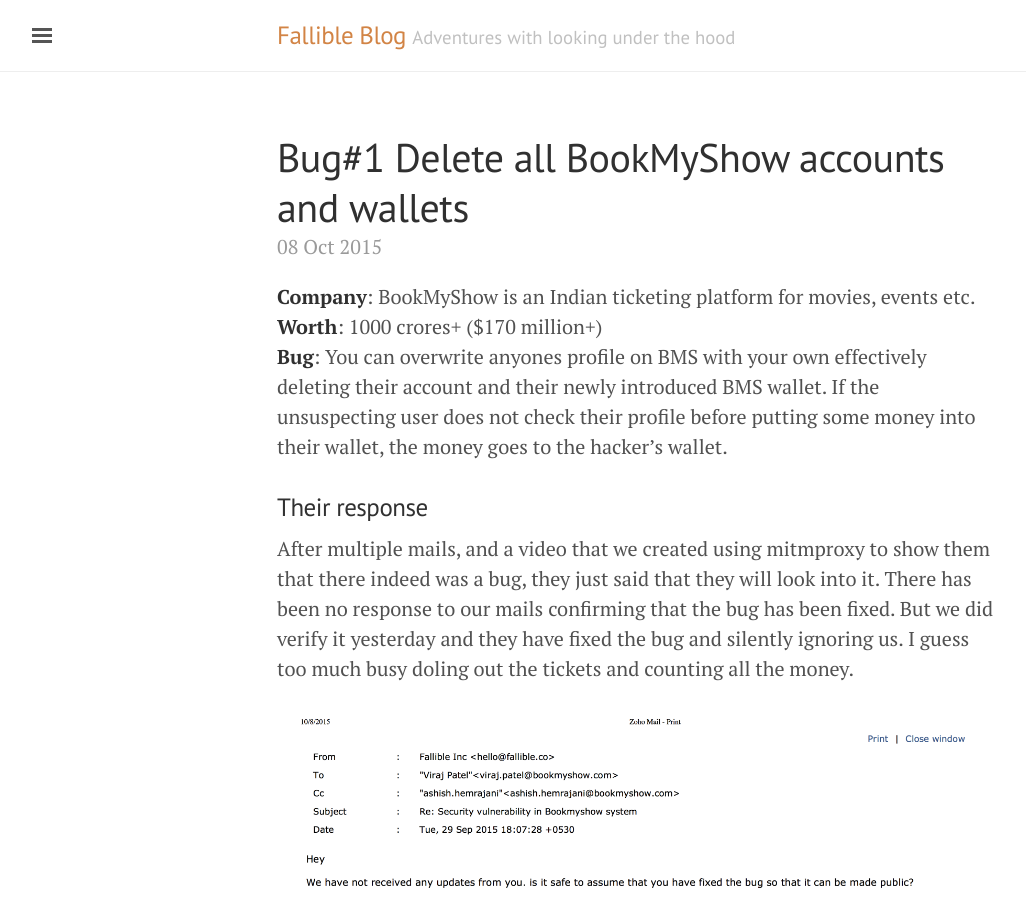
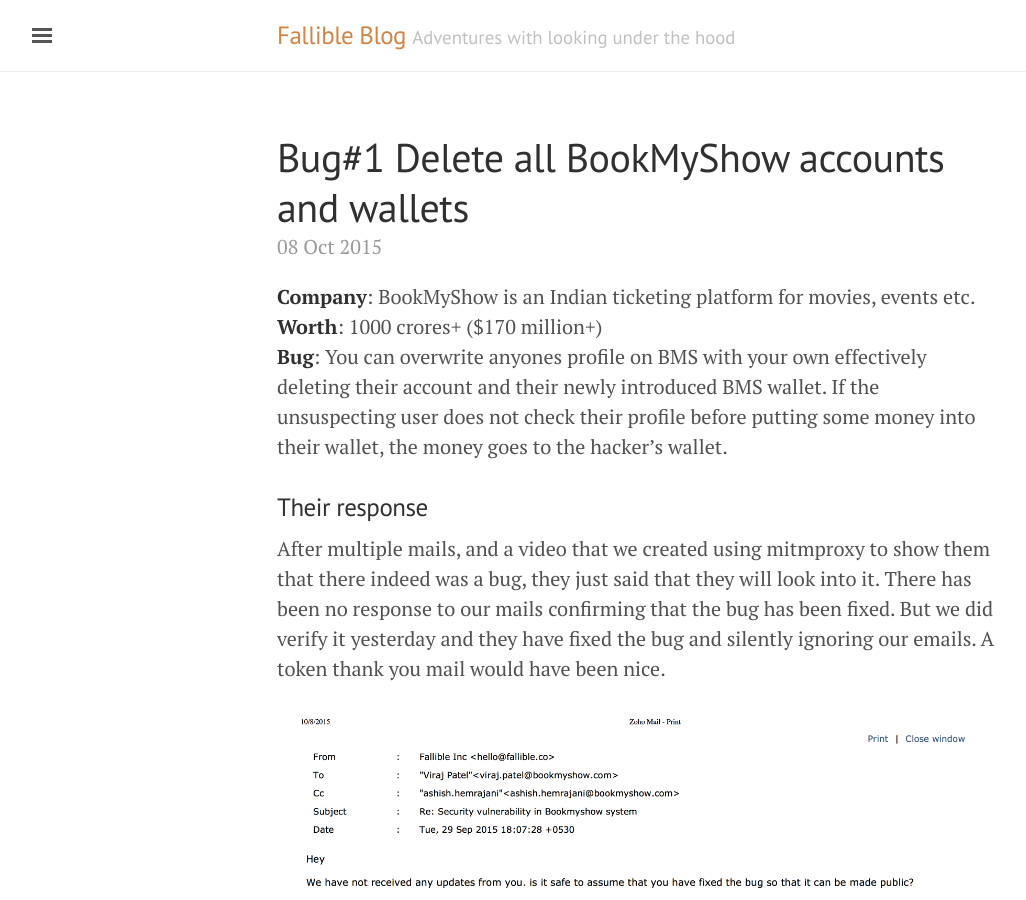
Before and after one commit to FallibleInc/blog, a Jekyll site: the page built from _posts/2015-10-08-Bookmyshow-hack-delete-all-users-profile-and-wallet.md, in a window 1280 px wide and 900 px high. Shown: the whole window, without its empty margins (3-1029 px from the left). Built offline with Jekyll 4.4.1, drawn with Linux system fonts in a browser that asks for light colours; comment, search, counter and statistics services are not loaded.

Commit message:
Updated 2015-10-08-Bookmyshow-hack-delete-all-users-profile-and-wallet.md

```diff
--- a/_posts/2015-10-08-Bookmyshow-hack-delete-all-users-profile-and-wallet.md
+++ b/_posts/2015-10-08-Bookmyshow-hack-delete-all-users-profile-and-wallet.md
@@ -11,7 +11,7 @@ published: true
 **Bug**: You can overwrite anyones profile on BMS with your own effectively deleting their account and their newly introduced BMS wallet. If the unsuspecting user does not check their profile before putting some money into their wallet, the money goes to the hacker's wallet.
 
 ### Their response
-After multiple mails, and a video that we created using mitmproxy to show them that there indeed was a bug, they just said that they will look into it. There has been no response to our mails confirming that the bug has been fixed. But we did verify it yesterday and they have fixed the bug and silently ignoring us. I guess too much busy doling out the tickets and counting all the money.
+After multiple mails, and a video that we created using mitmproxy to show them that there indeed was a bug, they just said that they will look into it. There has been no response to our mails confirming that the bug has been fixed. But we did verify it yesterday and they have fixed the bug and silently ignoring our emails. A token thank you mail would have been nice.
 
 ![bookmyshow hack.png]({{site.baseurl}}/bookmyshow.png)
 
```
